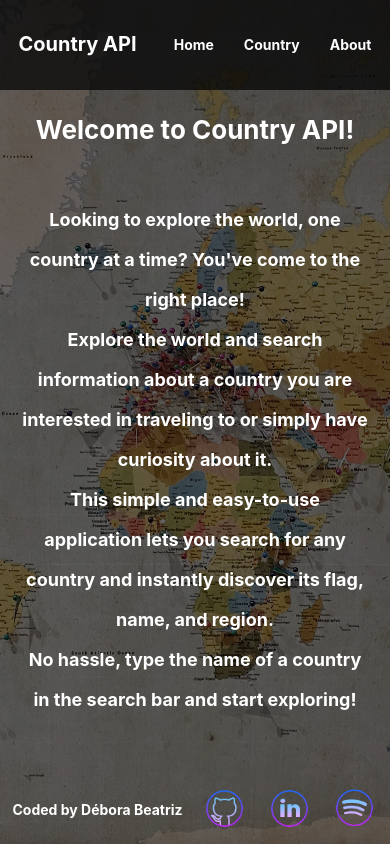
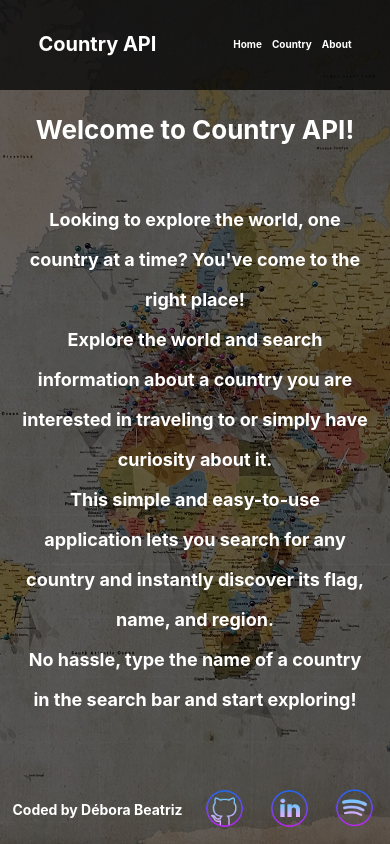
Before and after one commit to deborabeatriz-f/country-api-final-project, a React (Vite) app: page / in a window 390 px wide. Built offline with nearby package versions, Linux system fonts and the light colour scheme.

Commit message:
update nav css  - responsive to desktop, tablet and mobile

```diff
--- a/src/components/Nav/nav.css
+++ b/src/components/Nav/nav.css
@@ -21,3 +21,17 @@
     font-size: 14px;
   }
 }
+
+@media screen and (max-width: 479px) {
+  .nav {
+    gap: 10px;
+  }
+
+  .nav__link {
+    font-size: 10px;
+  }
+
+  .nav__link:hover {
+    transform: scale(1.2);
+  }
+}
```
